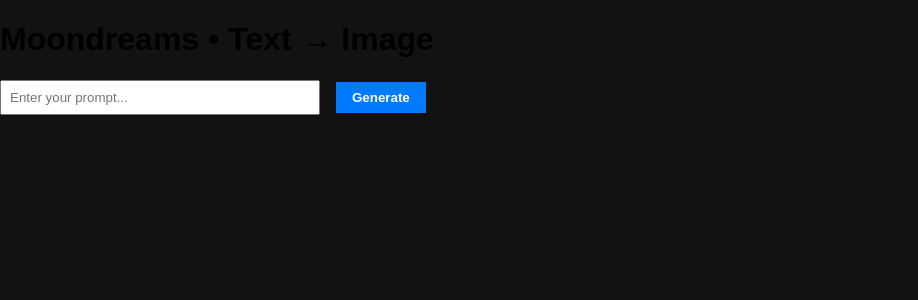
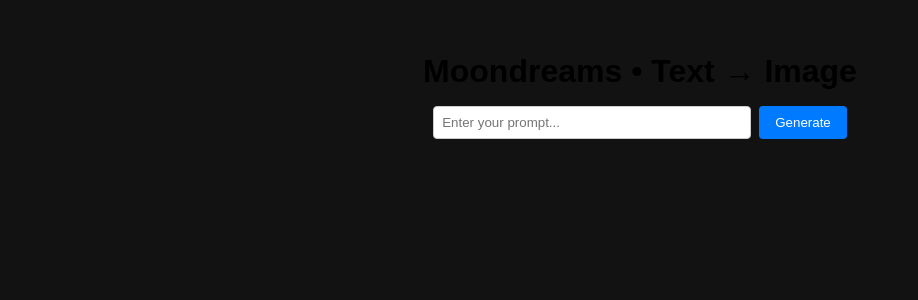
Before and after one commit to vprotsenko-git/Moondreams, a React (Vite) app: page /register in a window 1280 px wide. Shown: the top 300 px of the page, without its empty margins (0-918 px from the left). Built offline with nearby package versions, Linux system fonts and the light colour scheme.

Commit message:
Update App.css

```diff
--- a/src/App.css
+++ b/src/App.css
@@ -1,48 +1,50 @@
-body {
+body, html, #root {
   margin: 0;
-  font-family: 'Segoe UI', Tahoma, Geneva, Verdana, sans-serif;
-  background: #f5f6f7;
+  padding: 0;
+  height: 100%;
+  font-family: 'Segoe UI', sans-serif;
+  background: #fafafa;
 }
 
-.navbar {
-  background-color: #111;
-  padding: 1rem;
+.app {
   display: flex;
-  gap: 1rem;
-}
-
-.navbar a {
-  color: white;
-  text-decoration: none;
-  font-weight: bold;
-}
-
-.page {
+  flex-direction: column;
+  align-items: center;
   padding: 2rem;
 }
 
+h1 {
+  margin-bottom: 1rem;
+}
+
+.controls {
+  display: flex;
+  gap: 0.5rem;
+  margin-bottom: 2rem;
+}
+
 input {
+  width: 300px;
   padding: 0.5rem;
-  margin-right: 1rem;
-  width: 300px;
+  border: 1px solid #ccc;
+  border-radius: 4px;
 }
 
 button {
   padding: 0.5rem 1rem;
-  background-color: #007bff;
+  background: #007bff;
+  color: white;
   border: none;
-  color: white;
+  border-radius: 4px;
   cursor: pointer;
-  font-weight: bold;
 }
 
 button:hover {
-  background-color: #0056b3;
+  background: #0056b3;
 }
 
-.result-img,
-.result-video {
-  display: block;
-  margin-top: 2rem;
+.result img {
   max-width: 100%;
+  border-radius: 4px;
+  box-shadow: 0 2px 6px rgba(0,0,0,0.1);
 }
```
